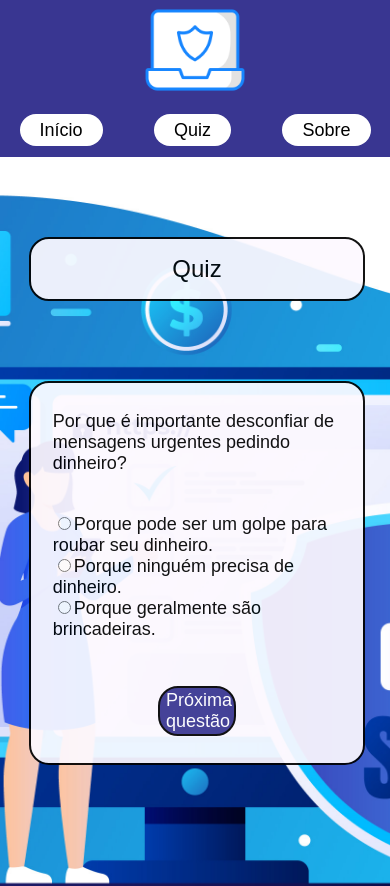
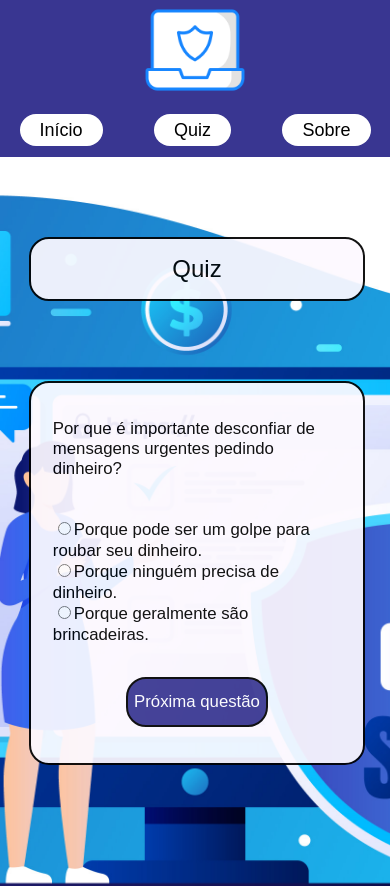
Before and after one commit to Robert-025/Pex-UniDrummond-5, a React (Create React App) app: page /quiz in a window 390 px wide. Shown: the top 886 px of the page. Built offline with nearby package versions, Linux system fonts and the light colour scheme.

Commit message:
ajustes novamente

```diff
--- a/src/styles/App.css
+++ b/src/styles/App.css
@@ -309,10 +309,26 @@ label {
 
 .espaco-botao-quiz {
   width: 100%;
-  height: 6rem;
+  height: auto;
   display: flex;
   justify-content: center;
   align-items: end;
+  margin-top: 2rem;
+}
+
+.espaco-botao-quiz button {
+  width: 27%;
+  height: 3.125rem;
+  border-radius: 1.25rem;
+  border-color: #000;
+  border-style: solid;
+  border-width: 0.125rem;
+  background-color: #393691;
+  color: #fff;
+  font-size: 1.125rem;
+  text-decoration: none;
+  text-align: center;
+  align-content: center;
 }
 
 .espaco-botao-final {
@@ -330,21 +346,6 @@ label {
   text-align: center;
   align-content: center;
   justify-self: center;
-}
-
-.espaco-botao-quiz button {
-  width: 27%;
-  height: 3.125rem;
-  border-radius: 1.25rem;
-  border-color: #000;
-  border-style: solid;
-  border-width: 0.125rem;
-  background-color: #393691;
-  color: #fff;
-  font-size: 1.125rem;
-  text-decoration: none;
-  text-align: center;
-  align-content: center;
 }
 
 .conteudo-dados-sobre {
@@ -442,6 +443,11 @@ label {
     text-align: center;
   }
 
+  .espaco-botao-quiz button {
+    width: auto;
+    height: 3.125rem;
+  }
+
   .frases-sobre {
     width: 87%;
     height: auto;
@@ -475,6 +481,20 @@ label {
     text-align: center;
   }
 
+  .pergunta h2 {
+    font-size: 1.05rem;
+  }
+
+  label {
+    font-size: 1.05rem;
+  }
+
+  .espaco-botao-quiz button {
+    width: auto;
+    height: 3.125rem;
+    font-size: 1.05rem;
+  }
+
   .frases-sobre img {
     width: 200px;
     height: 200px;
```
